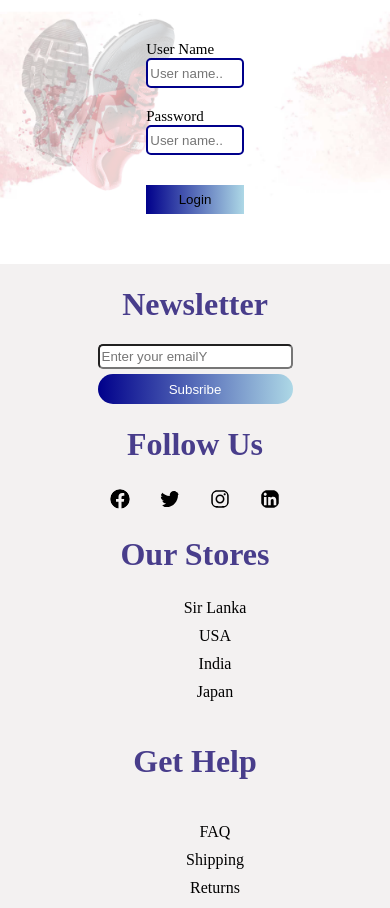
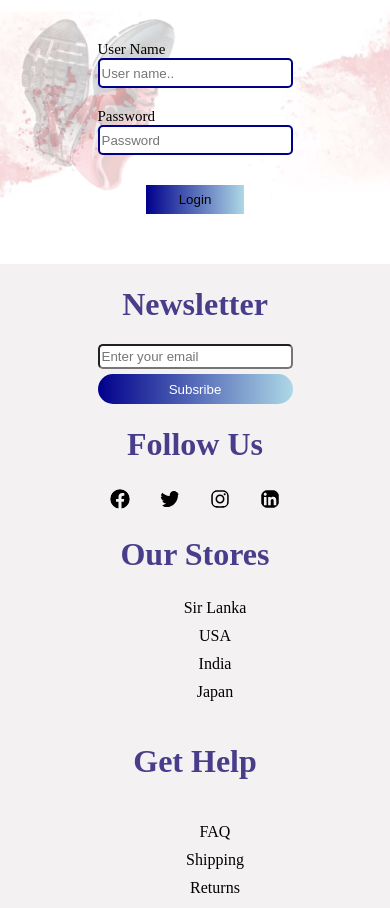
Before and after one commit to Adeoluw/shoes, a React (Create React App) app: page / in a window 390 px wide. Shown: the part 8540-9448 px from the top of the page. Built offline with nearby package versions, Linux system fonts and the light colour scheme.

Commit message:
update...

```diff
--- a/src/App.css
+++ b/src/App.css
@@ -944,4 +944,8 @@ nav ul li a:hover{
     nav ul li a{
       font-size: 12px;
     }
+
+        .login-form form {
+          width: 100%;
+        }
 }
--- a/src/components/Footer.js
+++ b/src/components/Footer.js
@@ -49,7 +49,7 @@ const Footer = () => {
         <div className="lead-magnet">
           <h1>Newsletter</h1>
           <div className="email-form">
-            <input type="email" placeholder="Enter your emailY" />
+            <input type="email" placeholder="Enter your email" />
             <button>Subsribe</button>
           </div>
         </div>
--- a/src/components/Login.js
+++ b/src/components/Login.js
@@ -34,7 +34,7 @@ const Login = () => {
               type="password"
               id="fname"
               name="password"
-              placeholder="User name.."
+              placeholder="Password"
             />
           </form>
           <button className="login-button">Login</button>
```
